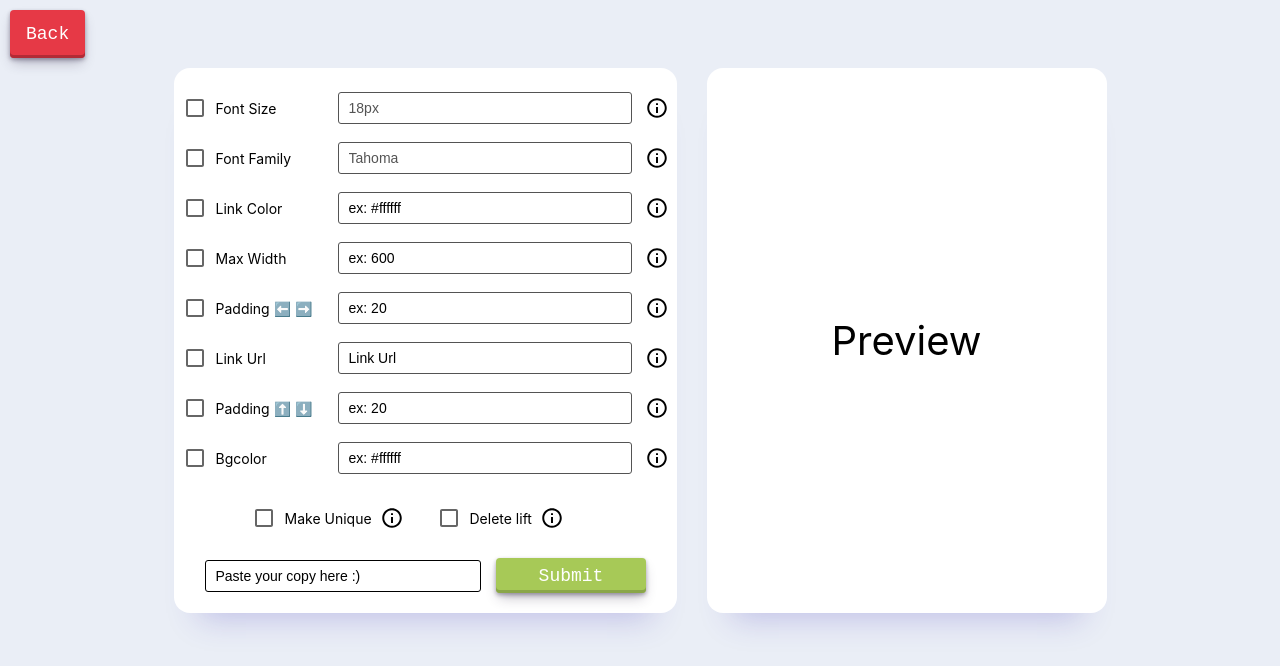
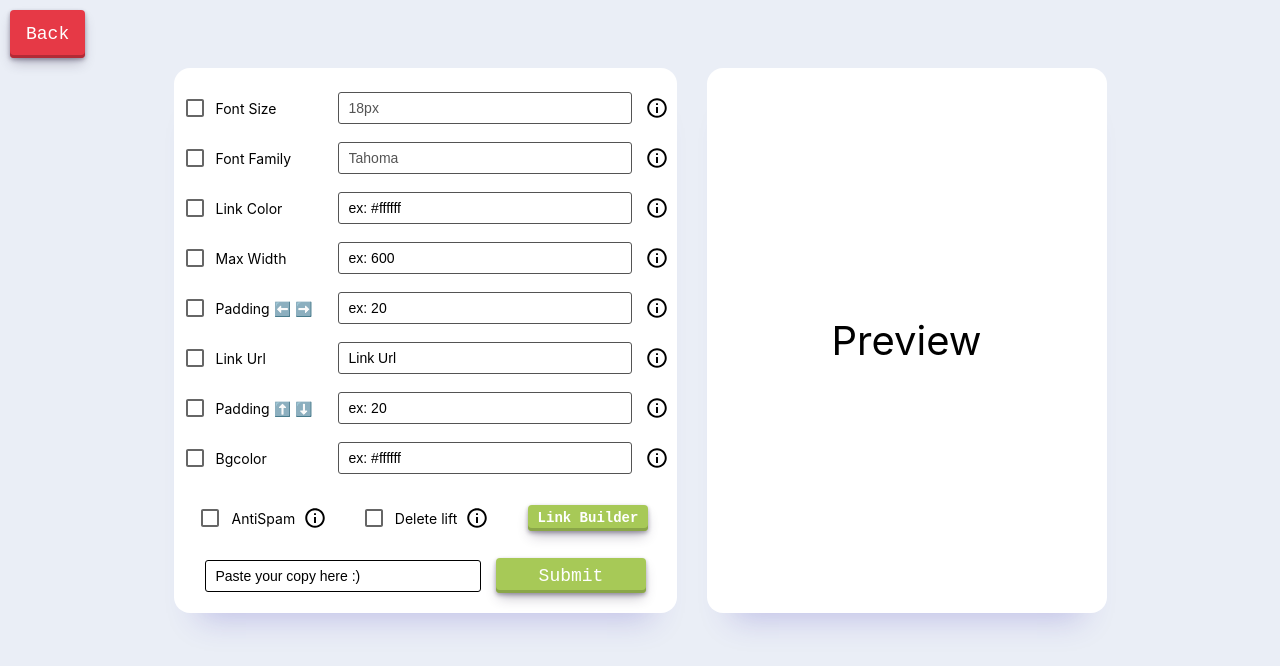
Before and after one commit to INRGI/CopyMaker, a React (Vite) app: page /id-1 in a window 1280 px wide. Shown: the top 666 px of the page. Built offline with nearby package versions, Linux system fonts and the light colour scheme.

Commit message:
Start working on linkbuilder

```diff
--- a/src/components/FormPromo/FormPromo.jsx
+++ b/src/components/FormPromo/FormPromo.jsx
@@ -5,7 +5,7 @@ import { useParams } from "react-router-dom";
 import { useDispatch, useSelector } from "react-redux";
 import { nanoid } from "nanoid";
 import { editDomain } from "../../redux/domainSlice";
-import { AddImageButton, CheckBoxContainer, Container, CopyButton, FormContainer, FormInput, HasImagesContainer, ImageBlock, ImageContaianer, ImageToDowload, InputContainer, InputToDowload, Label, LabelCheckBox, LinkToDownload, PageContainer, ResultContainer, ResultText, ResultTitle, SubmitButtonDownload, SubmitContainer, SubmitInput, TitleImages } from "./FormPromo.styled";
+import { AddImageButton, CheckBoxContainer, Container, CopyButton, FormContainer, FormInput, HasImagesContainer, ImageBlock, ImageContaianer, ImageToDowload, InputContainer, InputToDowload, Label, LabelCheckBox, LinkBuilderButton, LinkToDownload, PageContainer, ResultContainer, ResultText, ResultTitle, SubmitButtonDownload, SubmitContainer, SubmitInput, TitleImages } from "./FormPromo.styled";
 import { GrDownload } from "react-icons/gr";
 import { BsCopy } from "react-icons/bs";
 
@@ -15,6 +15,7 @@ import makeCopy from "../../helpers/makeCopy";
 import { Bounce, toast } from "react-toastify";
 import InfoButton from "../InfoButton/InfoButton";
 import Preview from "../Preview/Preview";
+import LinkBuilder from "../LinkBuilder/LinkBuilder";
 
 const FormPromo = () => {
     const { domainId } = useParams();
@@ -36,7 +37,12 @@ const FormPromo = () => {
 
     const [newLinks, setNewLinks] = useState(domain.images ? Array.from({ length: domain.images.length }, () => '') : []);
 
+    const [linkBuilder, setlinkBuilder] = useState('');
+
     const [isModalOpen, setIsModalOpen] = useState(false);
+
+    const [isBuilderOpen, setBuilderOpen] = useState(false);
+    const [BuilderLink, setBuilderLink] = useState('');
 
     const handleChange = (index, event) => {
         const newLinkCopy = [...newLinks];
@@ -78,7 +84,7 @@ const FormPromo = () => {
         colorLink: "",
         width: "",
         paddingLR: "",
-        linkUrl: "",
+        linkUrl: BuilderLink,
         trTB: "",
         BGColor: "",
         ...domain,
@@ -93,6 +99,8 @@ const FormPromo = () => {
             setIsSubmitted(false);
             return
         }
+
+        setlinkBuilder(values.linkUrl)
 
         setIsSubmitted(true);
         toast.success('Copy maked', {
@@ -112,10 +120,20 @@ const FormPromo = () => {
         setIsModalOpen(true);
     };
 
+    const handleLinkBuilder = () => {
+        setBuilderOpen(true);
+    };
+
     const handleAddImageConfirm = (response) => {
         setSubmitedResult(response);
 
         setIsModalOpen(false);
+    };
+
+    const handleBuilderConfirm = (response) => {
+        setBuilderLink(response);
+
+        setBuilderOpen(false);
     };
 
     return (
@@ -215,13 +233,16 @@ const FormPromo = () => {
                     <CheckBoxContainer>
                             <LabelCheckBox>
                                 <Checkbox checked={isReplace} onChange={() => setReplace((prev) => !prev)} color="success" />
-                                Make Unique
+                                AntiSpam
                                 <InfoButton  text="Replace the symbols against the spam checker"/>
                             </LabelCheckBox>
                             <LabelCheckBox>
                                 <Checkbox checked={isDeleteLift} onChange={() => setDeleteLift((prev) => !prev)} color="success" />
                                 Delete lift
                                 <InfoButton  text="Remove text before copy(lift text)"/>
+                            </LabelCheckBox>
+                            <LabelCheckBox>
+                                <LinkBuilderButton type="button" onClick={()=> handleLinkBuilder()}>Link Builder</LinkBuilderButton>
                             </LabelCheckBox>
                     </CheckBoxContainer>
 
@@ -287,6 +308,14 @@ const FormPromo = () => {
                     onConfirm={handleAddImageConfirm}
                     result={submitedResult}
         />
+
+        <LinkBuilder
+            builder={linkBuilder}
+            isOpen={isBuilderOpen}
+            onClose={() => setBuilderOpen(false)}
+            onConfirm={handleBuilderConfirm}
+        />
+
         </PageContainer>
     )
 }
--- a/src/components/FormPromo/FormPromo.styled.jsx
+++ b/src/components/FormPromo/FormPromo.styled.jsx
@@ -91,9 +91,9 @@ export const Label = styled.label`
 export const LabelCheckBox = styled.label`
     display: flex;
     align-items: center;
-    justify-content: flex-start;
+    justify-content: center;
     font-size: 14px;
-    width: 180px;
+    width: 100%;
 `;
 
 export const CheckBoxContainer = styled.div`
@@ -102,6 +102,7 @@ export const CheckBoxContainer = styled.div`
     align-items: center;
     justify-content: center;
     height: 40px;
+    padding: 0 10px;
 `
 
 export const ImageContaianer = styled.div`
@@ -353,3 +354,51 @@ export const AddImageButton = styled.button`
     transform: translateY(1px);
     }
 `;
+
+
+
+export const LinkBuilderButton = styled.button`
+    align-items: center;
+    appearance: none;
+    background-color: #a7c957;
+    border-radius: 4px;
+    border-width: 0;
+    box-shadow: rgba(45, 35, 66, 0.4) 0 2px 4px,rgba(45, 35, 66, 0.3) 0 7px 13px -3px,#8aa649 0 -3px 0 inset;
+    box-sizing: border-box;
+    color: white;
+    cursor: pointer;
+    display: inline-flex;
+    font-family: "JetBrains Mono",monospace;
+    height: 26px;
+    justify-content: center;
+    line-height: 1;
+    list-style: none;
+    overflow: hidden;
+    padding-left: 8px;
+    padding-right: 8px;
+    position: relative;
+    text-align: left;
+    text-decoration: none;
+    transition: box-shadow 0.15s,transform 0.15s;
+    user-select: none;
+    -webkit-user-select: none;
+    touch-action: manipulation;
+    white-space: nowrap;
+    will-change: box-shadow,transform;
+    font-size: 14px;
+    font-weight: bold;
+    width: 120px;
+    &:focus {
+    box-shadow: #8aa649 0 0 0 1.5px inset, rgba(45, 35, 66, 0.4) 0 2px 4px, rgba(45, 35, 66, 0.3) 0 7px 13px -3px, #8aa649 0 -3px 0 inset;
+    }
+
+    &:hover {
+    box-shadow: rgba(45, 35, 66, 0.4) 0 4px 8px, rgba(45, 35, 66, 0.3) 0 7px 13px -3px, #8aa649 0 -3px 0 inset;
+    transform: translateY(-1px);
+    }
+
+    &:active {
+    box-shadow: #8aa649 0 3px 7px inset;
+    transform: translateY(1px);
+    }
+`;
--- a/src/components/LinkBuilder/LinkBuilder.jsx
+++ b/src/components/LinkBuilder/LinkBuilder.jsx
@@ -1,5 +1,23 @@
-const LinkBuilder = () => {
-    return <h1>LinkBuilder</h1>
+import { Container } from "./LinkBuilder.styled";
+
+const LinkBuilder = ({isOpen, onClose, onConfirm, builder}) => {
+
+    const handleSubmit = () => {
+        onConfirm()
+    }
+
+    return (
+        <Container
+            ariaHideApp={false}
+            isOpen={isOpen}
+            onRequestClose={onClose}
+            contentLabel="Edit Confirmation Modal"
+        >
+            <button type="button" onClick={onClose}>Close</button>
+            <h1>LinkBuilder</h1>
+            <p>{builder}</p>
+        </Container>
+    )
 };
 
 export default LinkBuilder;
--- a/src/components/LinkBuilder/LinkBuilder.styled.jsx
+++ b/src/components/LinkBuilder/LinkBuilder.styled.jsx
@@ -0,0 +1,22 @@
+import styled from "@emotion/styled";
+import Modal from 'react-modal';
+
+
+export const Container = styled(Modal)`
+    width: 100%;
+    max-width: 350px;
+    height: 220px;
+    background-color: white;
+    border: 1px solid;
+    box-shadow: rgba(0, 0, 0, 0.35) 0px 5px 15px;
+    border-radius: 5px;
+    top: 50%;
+    left: 50%;
+    position: absolute;
+    transform: translate(-50%, -50%);
+    padding: 20px;
+    display: flex;
+    flex-direction: column;
+    gap: 20px;
+    align-items: center;
+`;
```
